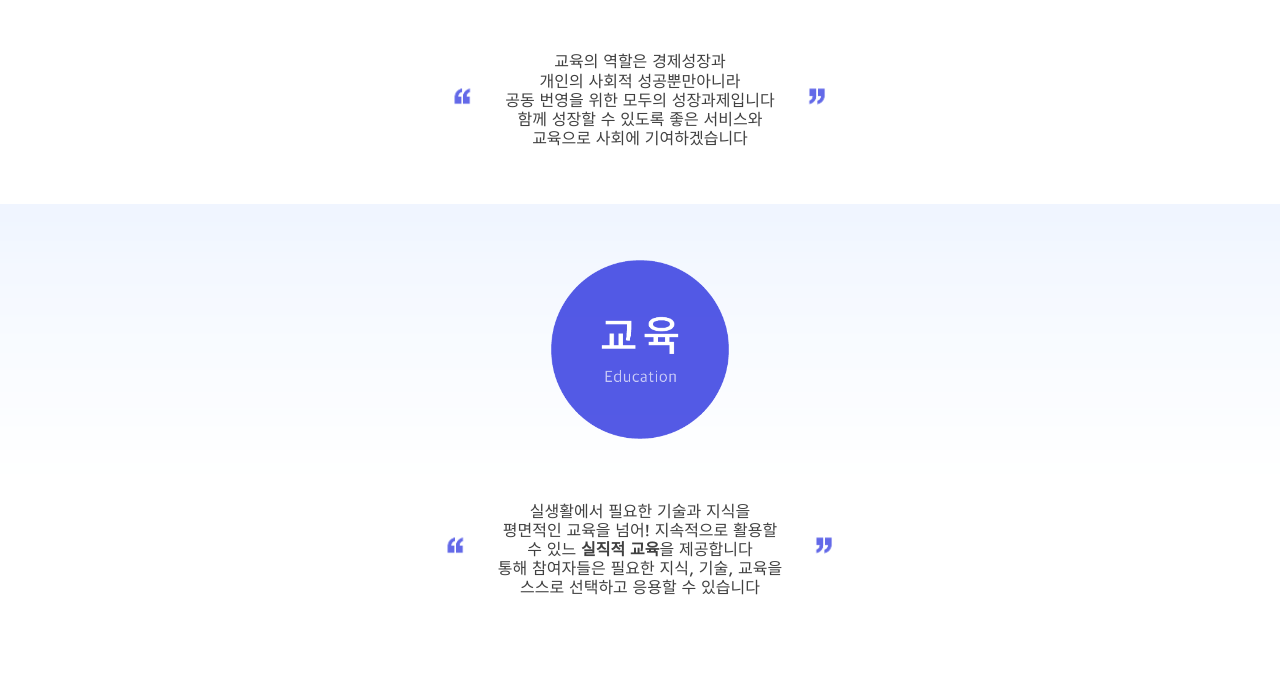
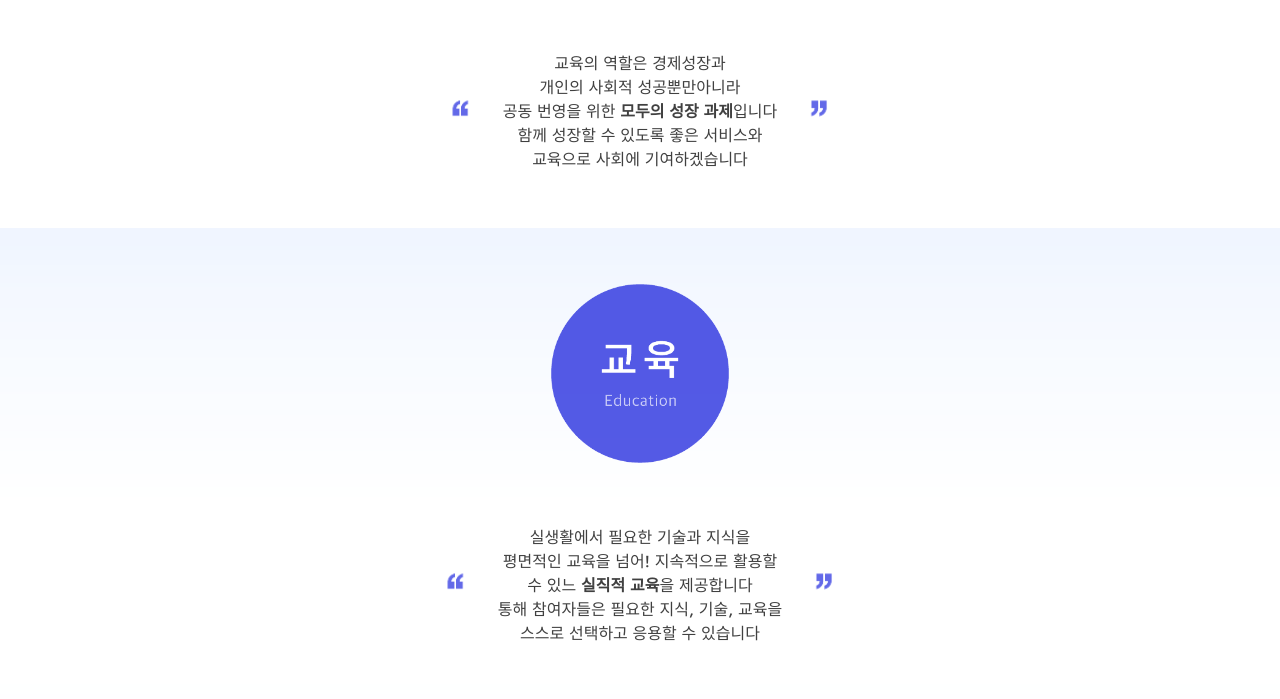
Before and after one commit to dbtkdok/gardener, a plain HTML site: page about.html in a window 1280 px wide. Shown: the part 815-1514 px from the top of the page. Drawn offline with nearby package versions, Linux system fonts and the light colour scheme.

Commit message:
update abouts page

```diff
--- a/about.html
+++ b/about.html
@@ -129,7 +129,7 @@
                     <h6 class="text-white text-center wow fadeInLeft">
                         교육의 역할은 경제성장과 <br>
                         개인의 사회적 성공뿐만아니라 <br>
-                        공동 번영을 위한 모두의 성장과제입니다 <br>
+                        공동 번영을 위한 <b>모두의 성장 과제</b>입니다 <br>
                         함께 성장할 수 있도록 좋은 서비스와 <br>
                         교육으로 사회에 기여하겠습니다
                     </h6>
--- a/css/style.css
+++ b/css/style.css
@@ -818,3 +818,7 @@ h6,
     margin-right: 25px;
     margin-left: 25px;
 }
+
+.about_header h6, .about_header2 h6, .about_header3 h6 {
+    line-height: 1.5;
+}
```
